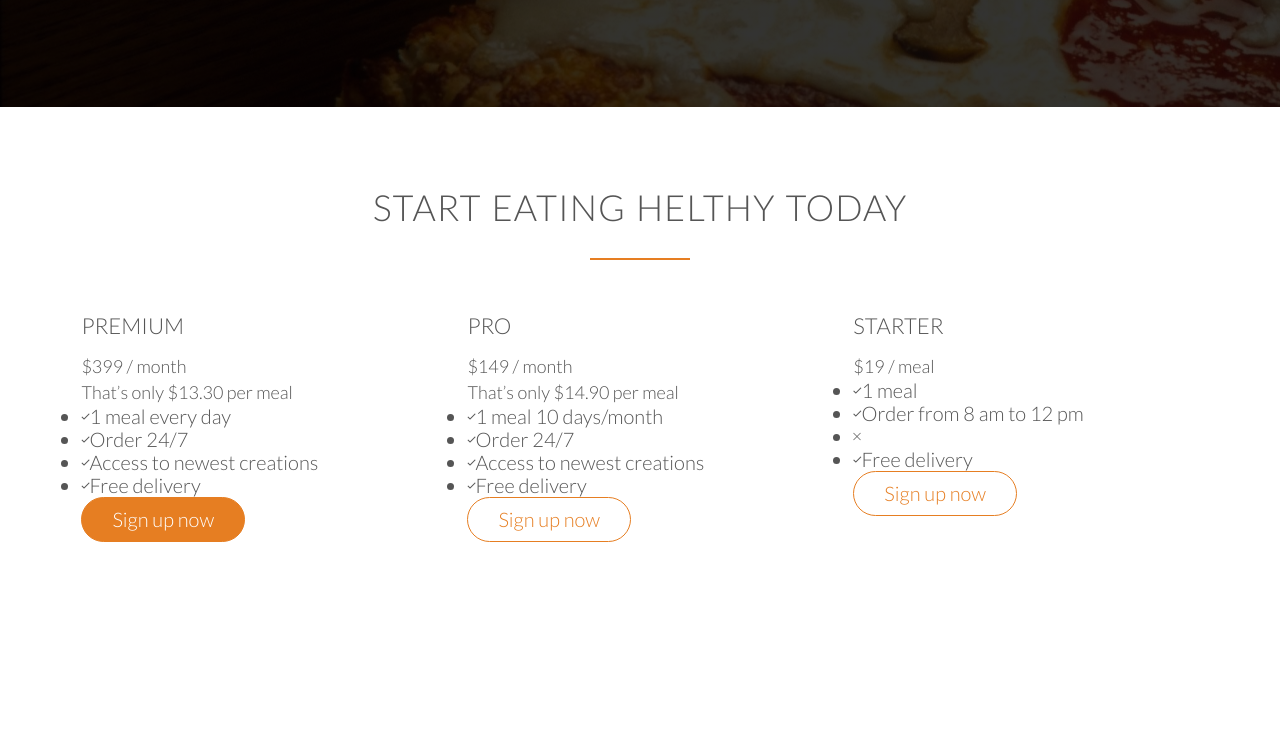
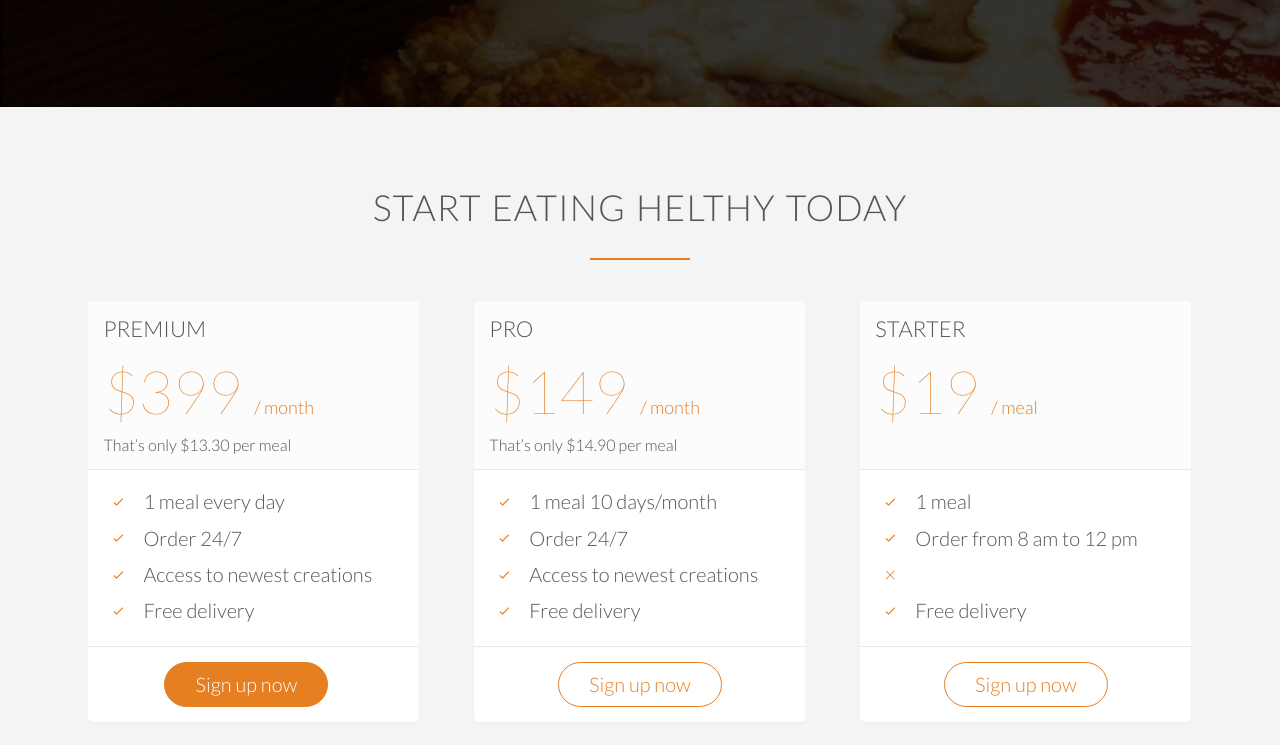
Before and after one commit to EnergeticPixels/udemy-html5css3website, a website: page index.html in a window 1280 px wide. Shown: the part 4168-4913 px from the top of the page. Before the commit the page ends 4813 px from the top, so only its background shows below. Drawn offline with Linux system fonts and the light colour scheme; files whose address does not match are found by name.

Commit message:
styling signup section

```diff
--- a/index.html
+++ b/index.html
@@ -246,19 +246,19 @@
             <h2>Start Eating Helthy Today</h2>
         </div>
         <div class='row'>
-            <div class='col span-1-of-3 box'>
+            <div class='col span-1-of-3'>
                 <div class='plan-box'>
                     <div>
                         <h3>Premium</h3>
-                        <p class='plan-price'>$399 / month</p>
+                        <p class='plan-price'>$399 <span>/ month</span></p>
                         <p class='plan-price-meal'>That’s only $13.30 per meal</p>
                     </div>
                     <div>
                         <ul>
-                            <li><i class='ion-ios-checkmark-empty'></i>1 meal every day</li>
-                            <li><i class='ion-ios-checkmark-empty'></i>Order 24/7</li>
-                            <li><i class='ion-ios-checkmark-empty'></i>Access to newest creations</li>
-                            <li><i class='ion-ios-checkmark-empty'></i>Free delivery</li>
+                            <li><i class='ion-ios-checkmark-empty icon-small'></i>1 meal every day</li>
+                            <li><i class='ion-ios-checkmark-empty icon-small'></i>Order 24/7</li>
+                            <li><i class='ion-ios-checkmark-empty icon-small'></i>Access to newest creations</li>
+                            <li><i class='ion-ios-checkmark-empty icon-small'></i>Free delivery</li>
                         </ul>
                     </div>
                     <div>
@@ -266,19 +266,19 @@
                     </div>
                 </div>
             </div>
-            <div class='col span-1-of-3 box'>
+            <div class='col span-1-of-3'>
                 <div class='plan-box'>
                     <div>
                         <h3>Pro</h3>
-                        <p class='plan-price'>$149 / month</p>
+                        <p class='plan-price'>$149 <span>/ month</span></p>
                         <p class='plan-price-meal'>That’s only $14.90 per meal</p>
                     </div>
                     <div>
                         <ul>
-                            <li><i class='ion-ios-checkmark-empty'></i>1 meal 10 days/month</li>
-                            <li><i class='ion-ios-checkmark-empty'></i>Order 24/7</li>
-                            <li><i class='ion-ios-checkmark-empty'></i>Access to newest creations</li>
-                            <li><i class='ion-ios-checkmark-empty'></i>Free delivery</li>
+                            <li><i class='ion-ios-checkmark-empty icon-small'></i>1 meal 10 days/month</li>
+                            <li><i class='ion-ios-checkmark-empty icon-small'></i>Order 24/7</li>
+                            <li><i class='ion-ios-checkmark-empty icon-small'></i>Access to newest creations</li>
+                            <li><i class='ion-ios-checkmark-empty icon-small'></i>Free delivery</li>
                         </ul>
                     </div>
                     <div>
@@ -286,19 +286,19 @@
                     </div>
                 </div>
             </div>
-            <div class='col span-1-of-3 box'>
+            <div class='col span-1-of-3'>
                 <div class='plan-box'>
                     <div>
                         <h3>Starter</h3>
-                        <p class='plan-price'>$19 / meal</p>
-                        <p class='plan-price-meal'></p>
+                        <p class='plan-price'>$19 <span>/ meal</span></p>
+                        <p class='plan-price-meal'>&nbsp;</p>
                     </div>
                     <div>
                         <ul>
-                            <li><i class='ion-ios-checkmark-empty'></i>1 meal</li>
-                            <li><i class='ion-ios-checkmark-empty'></i>Order from 8 am to 12 pm</li>
-                            <li><i class='ion-ios-close-empty'></i></li>
-                            <li><i class='ion-ios-checkmark-empty'></i>Free delivery</li>
+                            <li><i class='ion-ios-checkmark-empty icon-small'></i>1 meal</li>
+                            <li><i class='ion-ios-checkmark-empty icon-small'></i>Order from 8 am to 12 pm</li>
+                            <li><i class='ion-ios-close-empty icon-small'></i></li>
+                            <li><i class='ion-ios-checkmark-empty icon-small'></i>Free delivery</li>
                         </ul>
                     </div>
                     <div>
@@ -306,7 +306,6 @@
                     </div>
                 </div>
             </div>
-            </div>
         </div>
     </section>
 
--- a/styles/style.css
+++ b/styles/style.css
@@ -363,3 +363,54 @@ cite img {
 }
 
 /* SIGNUP SECTION */
+.section-plans {
+    background-color: #f4f4f4;
+}
+
+.plan-box {
+    background-color: #fff;
+    border-radius: 5px;
+    width: 90%;
+    margin-left: 5%;
+    box-shadow: 0 2px 2px #efefef;
+}
+
+.plan-box div {
+    padding: 15px;
+    border-bottom: 1px solid #e8e8e8;
+}
+
+.plan-price {
+    font-size: 300%;
+    margin-bottom: 10px;
+    font-weight: 100;
+    color: #e67e22;
+}
+
+.plan-price span {
+    font-size: 30%;
+    font-weight: 300;
+}
+
+.plan-price-meal {
+    font-size: 80%;
+}
+
+.plan-box ul {
+    list-style: none;
+}
+
+.plan-box ul li {
+    padding: 5px 0;
+}
+
+.plan-box div:first-child {
+    background-color: #fcfcfc;
+    border-top-left-radius: 5px;
+    border-top-right-radius: 5px;
+}
+
+.plan-box div:last-child {
+    text-align: center;
+    border: none;
+}
```
